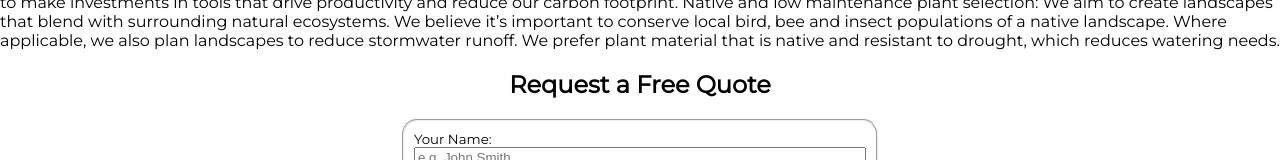
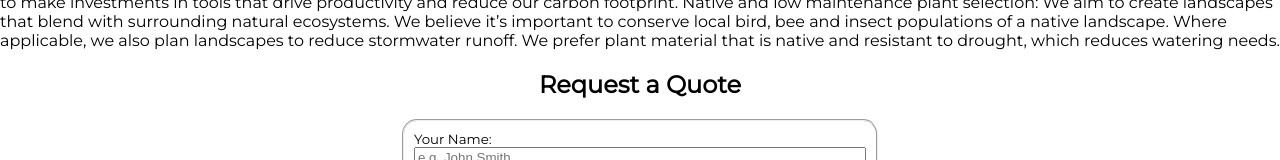
Before and after one commit to craig-mcgowan/dm-gardens-site, a Next.js app: page /contact in a window 1280 px wide. Shown: the part 296-456 px from the top of the page. Built offline with nearby package versions, Linux system fonts and the light colour scheme.

Commit message:
removes free from contact form

```diff
--- a/components/ContactForm.js
+++ b/components/ContactForm.js
@@ -76,7 +76,7 @@ const ContactForm = (props) => {
 
   return (
     <section className={styles.contactForm} id="Contact">
-      <h2>Request a Free Quote</h2>
+      <h2>Request a Quote</h2>
       <form
         onSubmit={handleSubmit(sendEmail)}
         method="post"
```
